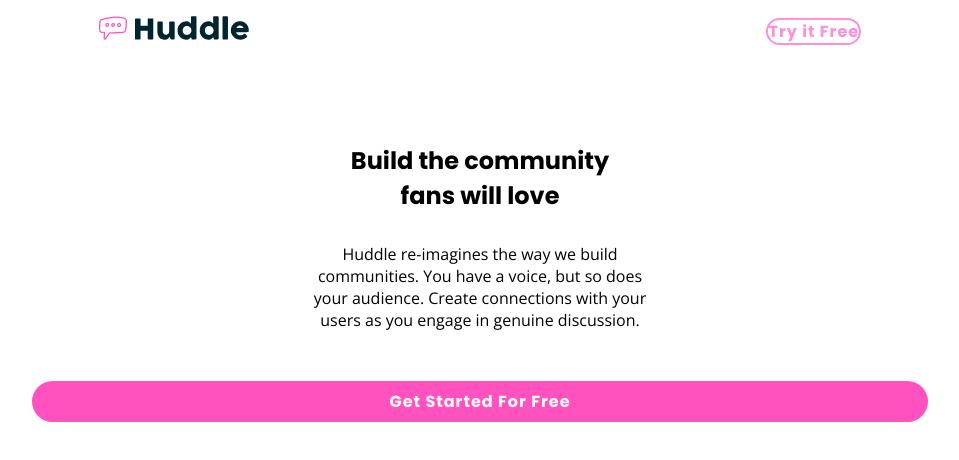
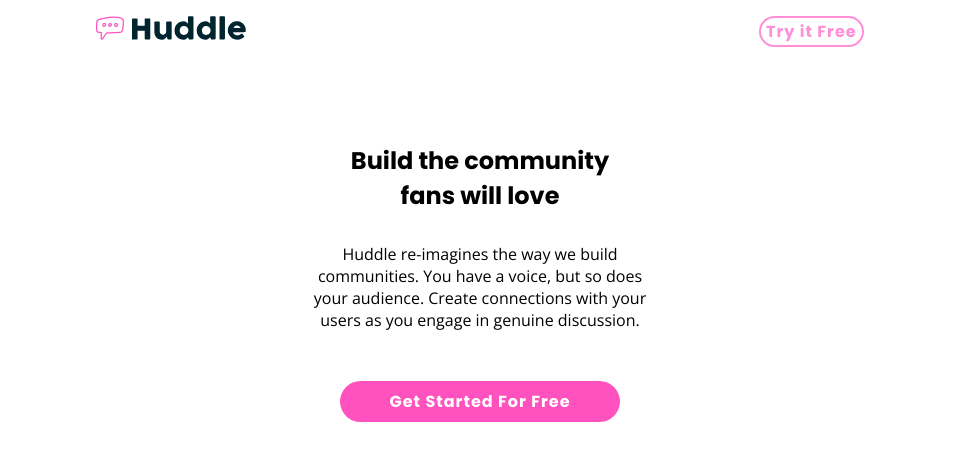
Before and after one commit to Francis78/reto-landing, a plain HTML site: page index.html in a window 1280 px wide. Shown: the whole page, without its empty margins (160-1119 px from the left). Drawn offline with nearby package versions, Linux system fonts and the light colour scheme.

Commit message:
terminado

```diff
--- a/styles/styles.css
+++ b/styles/styles.css
@@ -26,6 +26,7 @@ header img{
     position: relative;
     max-width: 150px;
 
+
 }
 .head-right ul li{
     list-style: none;
@@ -39,12 +40,23 @@ header img{
     font-weight: 700;
     letter-spacing: 1px;
     text-decoration: none;
+    padding: 2px 5px;
 
+}
+.sec .text-intro h1{
+    display: block;
+    width: 400px;
+    margin-left: auto;
+    margin-right: auto;
 }
 
 .text-intro p{
     font-family: "Open Sans";
     font-weight: 400;
+    display: block;
+    width: 400px;
+    margin-left: auto;
+    margin-right: auto;
 }
 .sec .text-intro a{
     display: flex;
@@ -60,16 +72,16 @@ header img{
     justify-content: space-around;
 
 }
-/*
+
 .boton{
-    position: relative;
-    display: flex;
-    width: 50rem;
-    justify-items: center;
-    align-items: center;
+
+    display: block;
+    width: 400px;
+    margin-left: auto;
+    margin-right: auto;
 
 }
-*/
+
 .sec .text-intro h1{
     text-align: center;
     padding-bottom: 30px;
```
